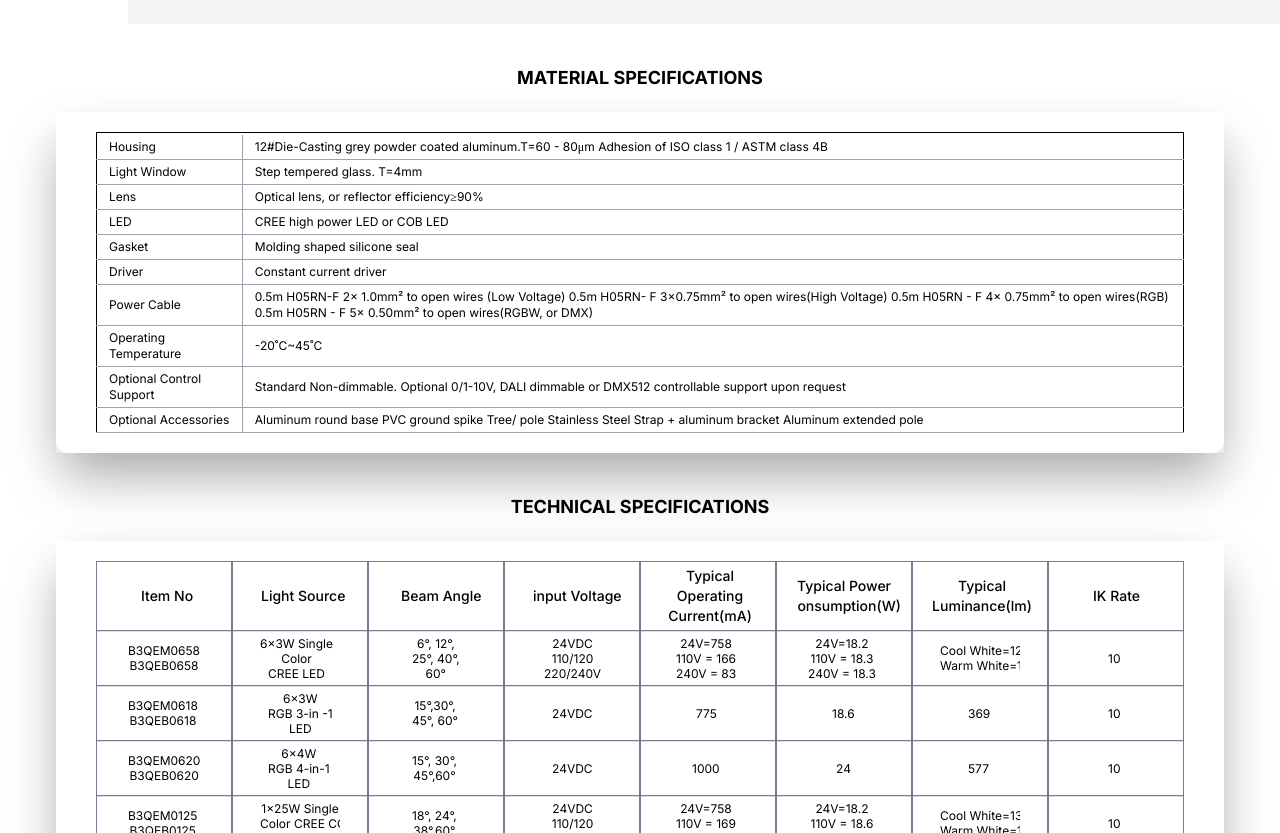
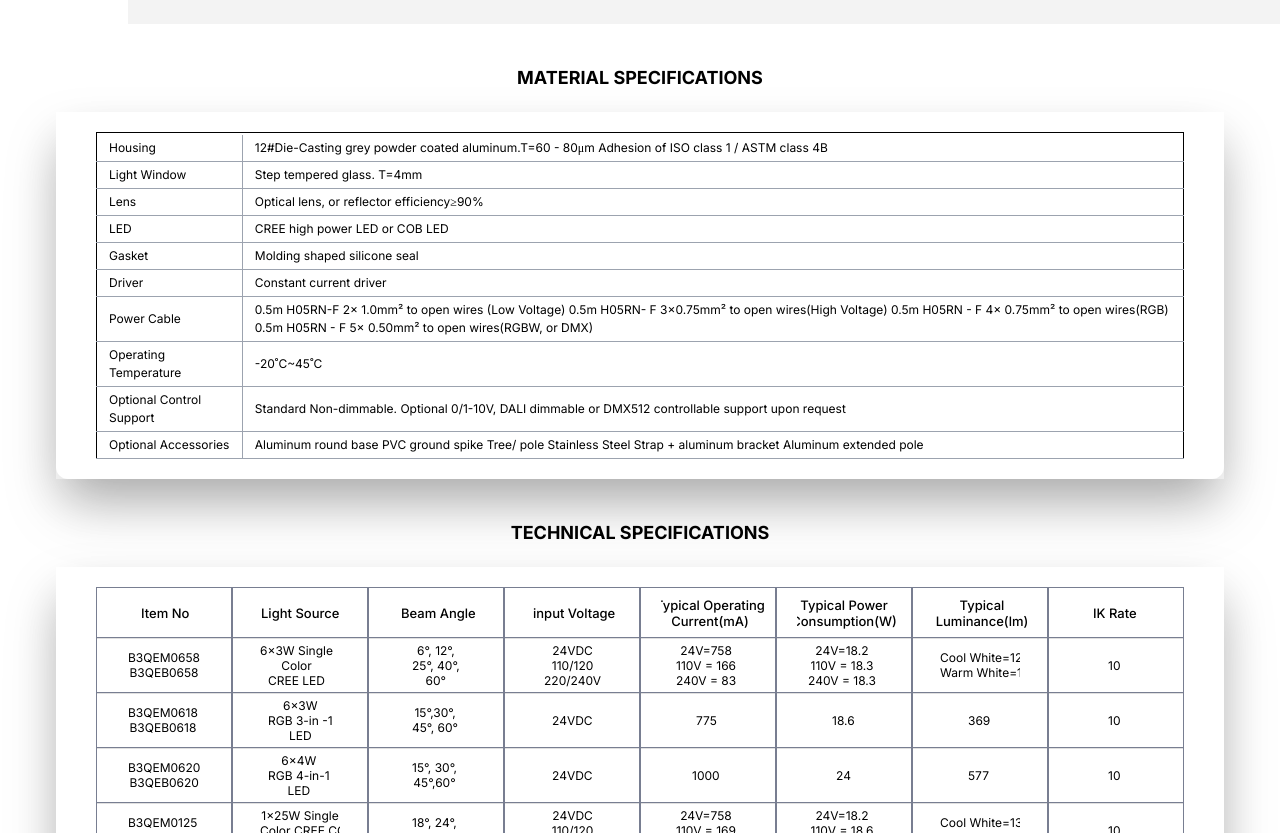
Before and after one commit to muthamizhyadav/auras-front, a React (Vite) app: page /outdoorlights in a window 1280 px wide. Shown: the part 760-1593 px from the top of the page. Built offline with nearby package versions, Linux system fonts and the light colour scheme.

Commit message:
correction

```diff
--- a/src/components/Outdoor.jsx
+++ b/src/components/Outdoor.jsx
@@ -134,35 +134,35 @@ const Outdoor = () => {
 
     const columns2 = [
         {
-            name: <h1 className="text-black px-6  py-1 text-sm font-medium">Item No</h1>,
+            name: <h1 className="text-black px-6  py-1 text-[13px] font-medium">Item No</h1>,
             selector: (row) => row.item,
         },
         {
-            name: <h1 className="text-black py-1 px-2 text-sm font-medium">Light Source</h1>,
+            name: <h1 className="text-black py-1 px-2 text-[13px] font-medium">Light Source</h1>,
             selector: (row) => row.light,
         },
         {
-            name: <h1 className="text-black  py-1 px-3 text-sm font-medium">Beam Angle</h1>,
+            name: <h1 className="text-black  py-1 px-3 text-[13px] font-medium">Beam Angle</h1>,
             selector: (row) => row.beam,
         },
         {
-            name: <h1 className="text-black py-1 px-2 text-sm font-medium">input Voltage</h1>,
+            name: <h1 className="text-black py-1 px-2 text-[13px] font-medium">input Voltage</h1>,
             selector: (row) => row.input,
         },
         {
-            name: <h1 className="text-black -ml-2 py-1 text-sm font-medium">Typical Operating Current(mA)</h1>,
+            name: <h1 className="text-black -ml-2 py-1 text-[13px] font-medium">Typical Operating Current(mA)</h1>,
             selector: (row) => row.typical,
         },
         {
-            name: <h1 className="text-black -ml-3 py-1 text-sm font-medium">Typical Power Consumption(W)</h1>,
+            name: <h1 className="text-black md:-ml-3 -ml-1 py-1 text-[13px] font-medium">Typical Power Consumption(W)</h1>,
             selector: (row) => row.power,
         },
         {
-            name: <h1 className="text-black py-1 -ml-2 border-gray-400 text-sm font-medium">Typical Luminance(lm)</h1>,
+            name: <h1 className="text-black py-1 md:-ml-2 border-gray-400 text-[13px] font-medium">Typical Luminance(lm)</h1>,
             selector: (row) => row.lm,
         },
         {
-            name: <h1 className=" text-black py-1 border-gray-400 text-sm ml-6 font-medium">IK Rate</h1>,
+            name: <h1 className=" text-black py-1 border-gray-400 text-[13px] ml-6 font-medium">IK Rate</h1>,
             selector: (row) => row.ik,
         },
     ];
@@ -420,10 +420,10 @@ const Outdoor = () => {
                             <tbody className="">
                                 {data.map((item, index) => (
                                     <tr key={index} className=" ">
-                                        <td className="border-r border-gray-400 text-xs  border-b text-start px-3 py-1">
+                                        <td className="border-r border-gray-400 text-[12px]  border-b text-start px-3 py-1">
                                             {item.name}
                                         </td>
-                                        <td className=" border-gray-400 text-xs  border-b text-start px-3 py-1">
+                                        <td className=" border-gray-400 text-[12px]  border-b text-start px-3 py-1">
                                             {item.datas}
                                         </td>
                                     </tr>
--- a/src/components/product.jsx
+++ b/src/components/product.jsx
@@ -216,7 +216,7 @@ export function Product() {
               <a
                 href={product1}
                 download
-                className="flex justify-center items-center  md:justify-start md:pl-10 lg:pl-[22%]"
+                className="flex  items-center justify-start md:pl-10 lg:pl-[22%]"
               >
                 <button className=" flex justify-center items-center mt-5 sm:mt-3  w-48 h-10 rounded bg-white shadow-md">
                   Specification File
@@ -324,27 +324,27 @@ export function Product() {
               <img src={imagecontent1} alt="" className="w-96 h-72" />
             </div>
             <div className="md:w-[60%] leading-loose xs:w-96 xs:px-0 px-5 mx-auto">
-              <ul className="list-disc lg:text-base text-[12px] lg:space-y-3">
-                <li>
+              <ul className="list-disc lg:text-base  lg:space-y-3">
+                <li className="text-[13px]">
                   Aluminium 6063-T5 profile, surface treatment by oxidation or
                   metal powder painting which is special for outdoor, good
                   thermostability and low temperature resistance, good
                   resistance to acids and alkalis.
                 </li>
-                <li>PC diffuser, anti-UV, fire-protection rating 94-V2.</li>
-                <li>
+                <li className="text-[13px]">PC diffuser, anti-UV, fire-protection rating 94-V2.</li>
+                <li className="text-[13px]">
                   Linkable, ladder, structure design, easy assembly and
                   disassembly.
                 </li>
-                <li>
+                <li className="text-[13px]">
                   Integrated aluminum end cap with silicone seal ring, fix by
                   screws, fashionable surface.
                 </li>
-                <li>
+                <li className="text-[13px]">
                   Support 3-in-1 (0-10V, PWM and resistor), DALI or other
                   dimming solutions.
                 </li>
-                <li className="flex items-center">
+                <li className="flex items-center text-[13px]">
                   4ft or 8ft, lifespan <FaGreaterThanEqual size={10} /> 5 years.
                 </li>
               </ul>
@@ -355,23 +355,23 @@ export function Product() {
               <img src={imagecontent2} alt="" className="w-96 h-72" />
             </div>
             <div className="md:w-[60%] leading-loose md:px-0 xs:w-96 xs:px-0 px-5 mx-auto">
-              <ul className="list-disc lg:text-base text-[12px] lg:space-y-4">
-                <li>
+              <ul className="list-disc lg:text-base  lg:space-y-4">
+                <li className="text-[12px]">
                   <span className="font-medium">CONNECTION CABLE: </span>{" "}
                   Several lighting fixtures could be connected quickly and
                   safely by cables with male and female connectors.
                 </li>
-                <li>
+                <li className="text-[12px]">
                   <span className="font-medium">STRAIGHT CONNECTION: </span>{" "}
                   Mechanical connection and electrical connection by stainless
                   steel 304 connectors and waterproof cable on the top of
                   profile.
                 </li>
-                <li>
+                <li className="text-[12px]">
                   <span className="font-medium">DIFFUSER: </span> PC frosted
                   diffuser, anti-UV, fire-protection rating 94-V2.
                 </li>
-                <li>
+                <li className="text-[12px]">
                   <span className="font-medium">MAIN PROFILE: </span> Aluminum
                   6063-T5 profile, surface treated by oxidation or metal powder
                   painting which is special for outdoor use. Good
@@ -389,7 +389,7 @@ export function Product() {
             <p className="text-3xl sm:text-5xl font-medium">
               Keen to explore further?
             </p>
-            <p className="py-5 text-xs md:text-start text-justify">
+            <p className="py-5 text-[13px] md:text-start text-justify">
               If you are interested in our products and would like to receive
               further information, please fill out the form below to send us
               your request or mail to info@auraslighting.com directly.
```
